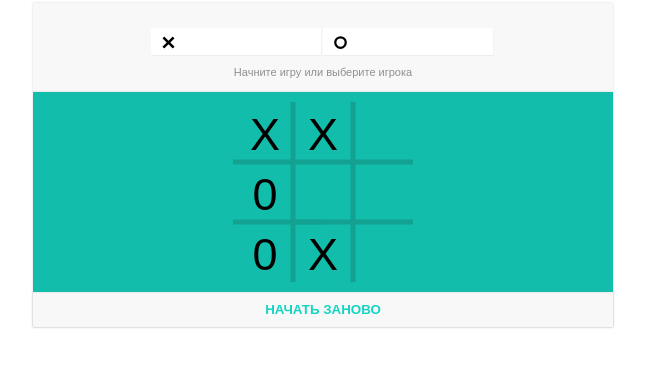
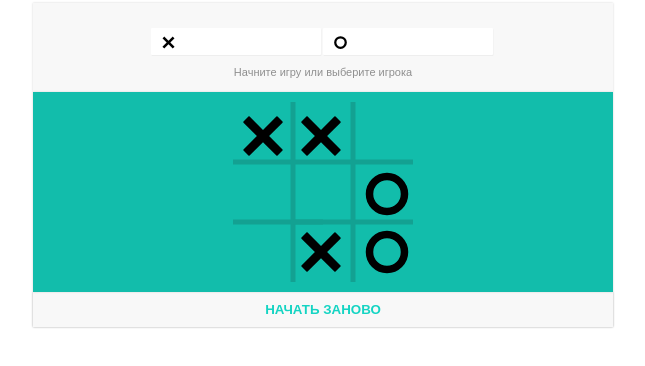
Before and after one commit to DenchikYa/New-Web-Dev, a plain HTML site: page view/index.html in a window 1280 px wide. Shown: the part 164-530 px from the top of the page, without its empty margins (317-962 px from the left). Drawn offline with nearby package versions, Linux system fonts and the light colour scheme.

Commit message:
commitChange Angular

```diff
--- a/styles/style.css
+++ b/styles/style.css
@@ -90,6 +90,7 @@ button {
 }
 
 .game {
+    padding: 2px 0 0 20px;
     border-spacing: 6px;
 }
 
@@ -102,10 +103,7 @@ button {
 }
 
 .game td {
-    font-size: 45px;
-    width: 50px;
 }
-
 /* _____ НОВАЯ ИГРА _____*/
 .new-game {
     text-transform: uppercase;
--- a/view/index.html
+++ b/view/index.html
@@ -52,7 +52,8 @@
     <table class="game" ng-app="tableApp" ng-controller="tableController">
         <tbody align="center">
             <tr ng-repeat="side in gamePlace">
-               <td ng-repeat="cell in side track by $index">{{cell}}</td>
+                <td ng-repeat="cell in side track by $index"><img src="../images/cross-light.svg" ng-if="cell=='X'"></td>
+                <td ng-repeat="cell in side track by $index"><img src="../images/circle-dark-stroked.svg" ng-if="cell=='0'"></td>
             </tr>
         </tbody>
     </table>
```
